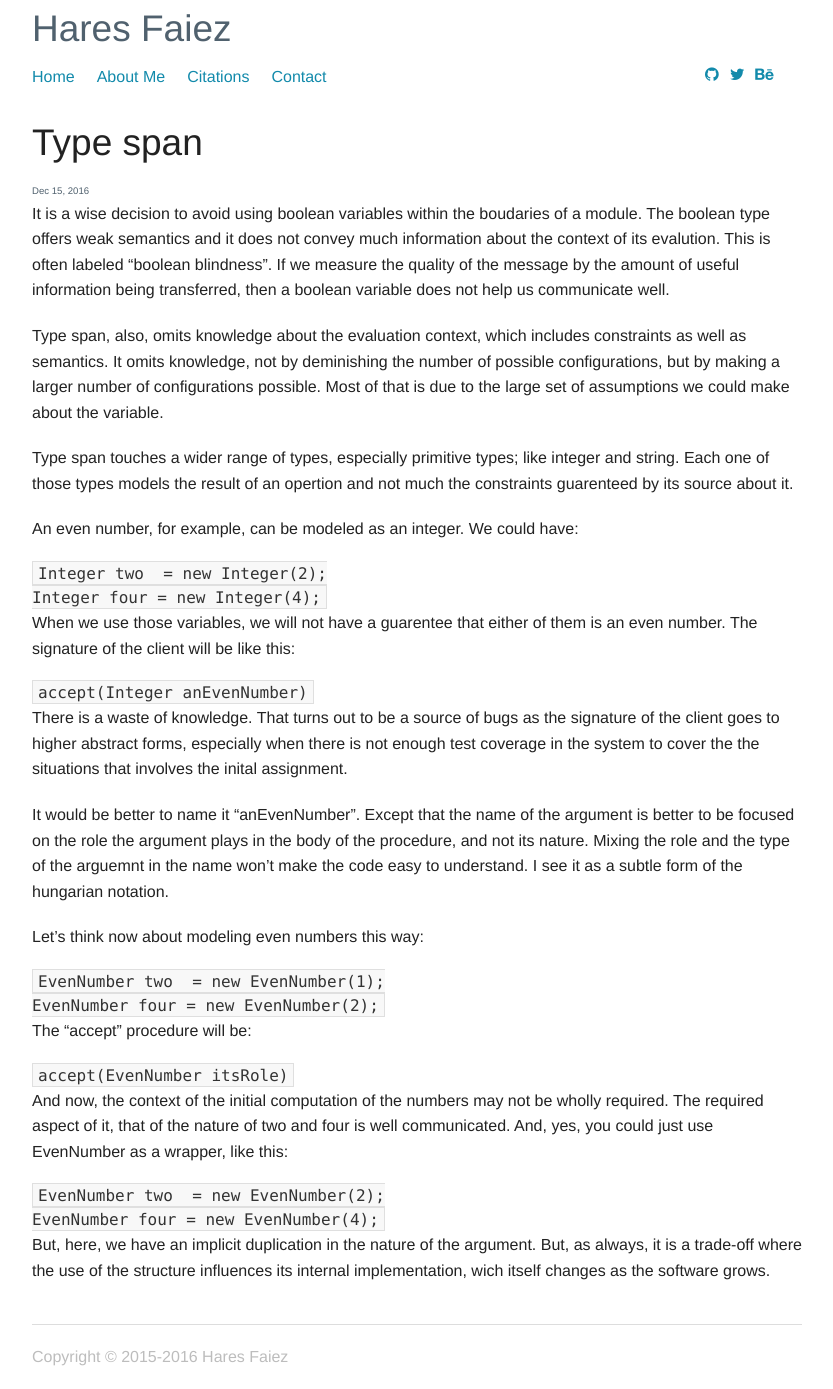
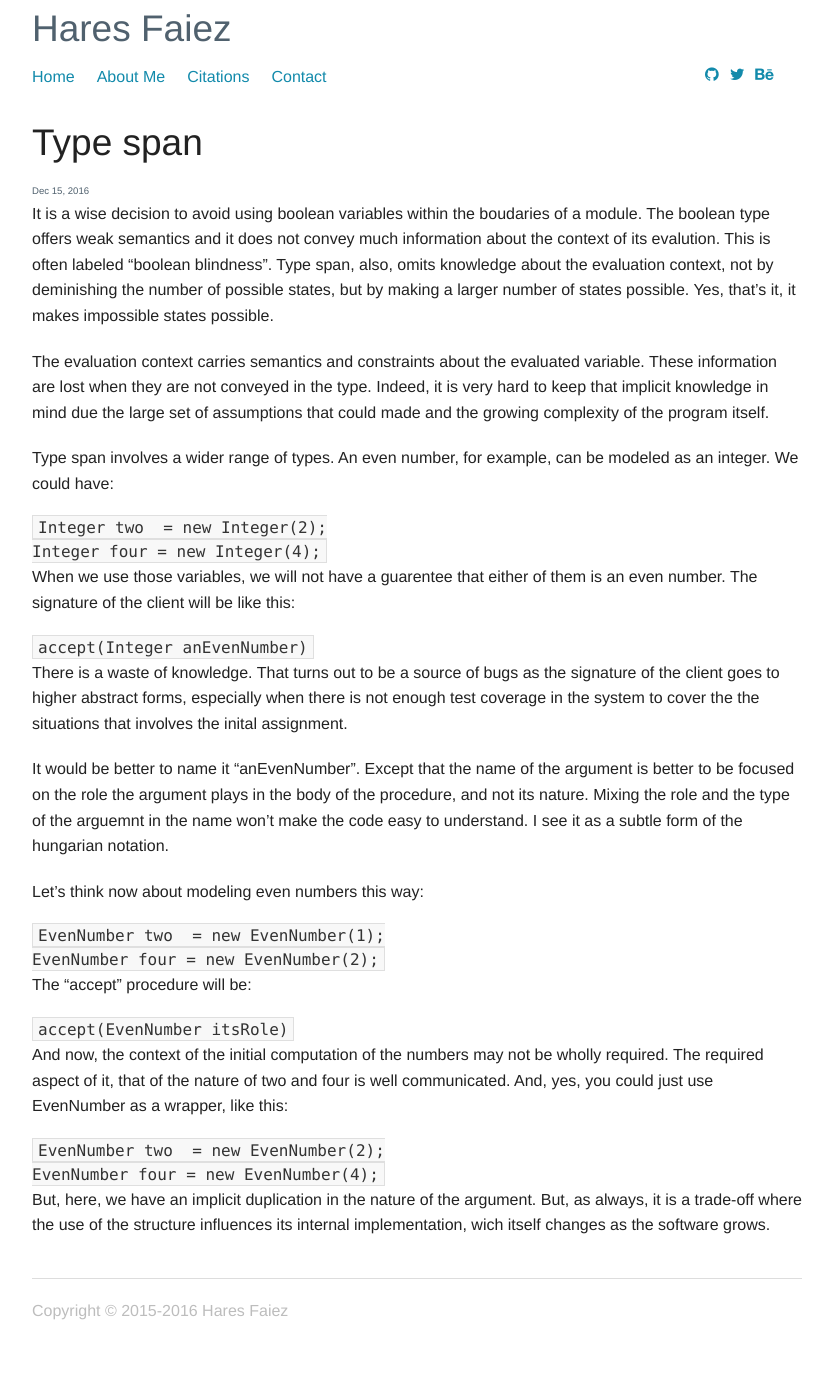
Before and after one commit to haresfaiez/haresfaiez.github.io, a Jekyll site: the page built from _posts/2016-12-15-type-span.md, in a window 1280 px wide. Shown: the whole page, without its empty margins (223-1056 px from the left). Built offline with Jekyll 4.4.1, drawn with Linux system fonts in a browser that asks for light colours; after the commit the page ends 1344 px from its top, so only the background shows below that.

Commit message:
Improve the type-span post

````diff
--- a/_posts/2016-12-15-type-span.md
+++ b/_posts/2016-12-15-type-span.md
@@ -10,20 +10,18 @@ It is a wise decision to avoid using boolean variables within the boudaries of a
 The boolean type offers weak semantics and it does not convey much information about
 the context of its evalution.
 This is often labeled "boolean blindness".
-If we measure the quality of the message by the amount of useful information being transferred,
-then a boolean variable does not help us communicate well.
+Type span, also, omits knowledge about the evaluation context,
+not by deminishing the number of possible states,
+but by making a larger number of states possible.
+Yes, that's it, it makes impossible states possible.
 
-Type span, also, omits knowledge about the evaluation context,
-which includes constraints as well as semantics.
-It omits knowledge, not by deminishing the number of possible configurations,
-but by making a larger number of configurations possible.
-Most of that is due to the large set of assumptions we could make about the variable.
+The evaluation context carries semantics and constraints about the evaluated variable.
+These information are lost when they are not conveyed in the type.
+Indeed, it is very hard to keep that implicit knowledge in mind
+due the large set of assumptions that could made
+and the growing complexity of the program itself.
 
-Type span touches a wider range of types,
-especially primitive types; like integer and string.
-Each one of those types models the result of an opertion
-and not much the constraints guarenteed by its source about it.
-
+Type span involves a wider range of types.
 An even number, for example, can be modeled as an integer. We could have:
 
 ```
````
